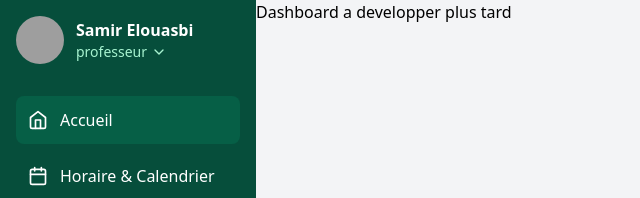
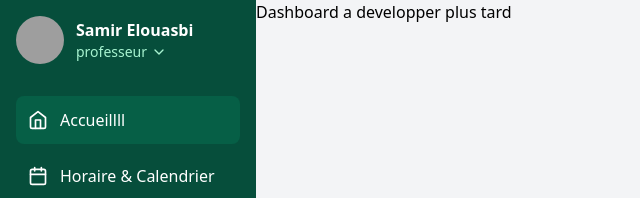
Before and after one commit to gradysonge/Chronosplan, a React (Vite) app: page / in a window 1280 px wide. Shown: the top 198 px of the page, without its empty margins (0-640 px from the left). Built offline with nearby package versions, Linux system fonts and the light colour scheme; grey boxes are pictures that could not be loaded.

Commit message:
correction mot accueil

```diff
--- a/src/components/Sidebar.jsx
+++ b/src/components/Sidebar.jsx
@@ -36,7 +36,7 @@ const Sidebar = () => {
           }
         >
           <Home className="w-5 h-5" />
-          <span>Accueil</span>
+          <span>Accueillll </span>
         </NavLink>
 
         <NavLink
```
